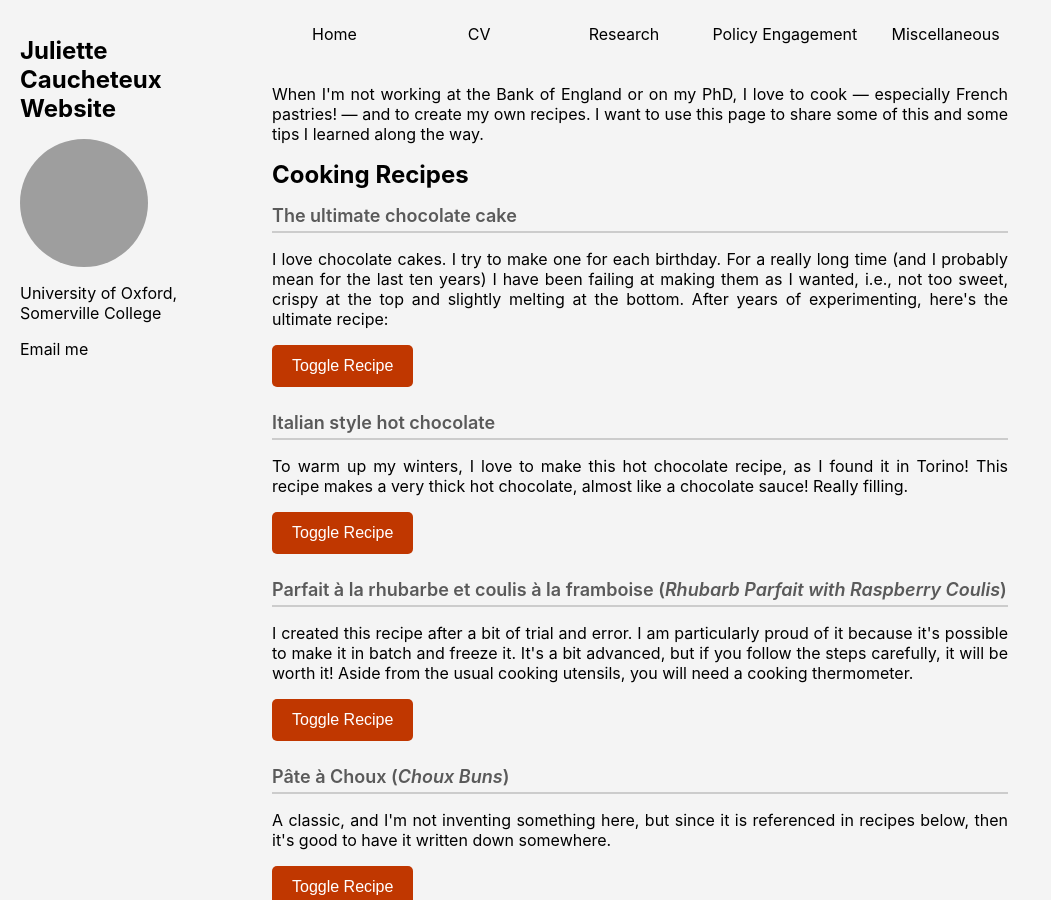
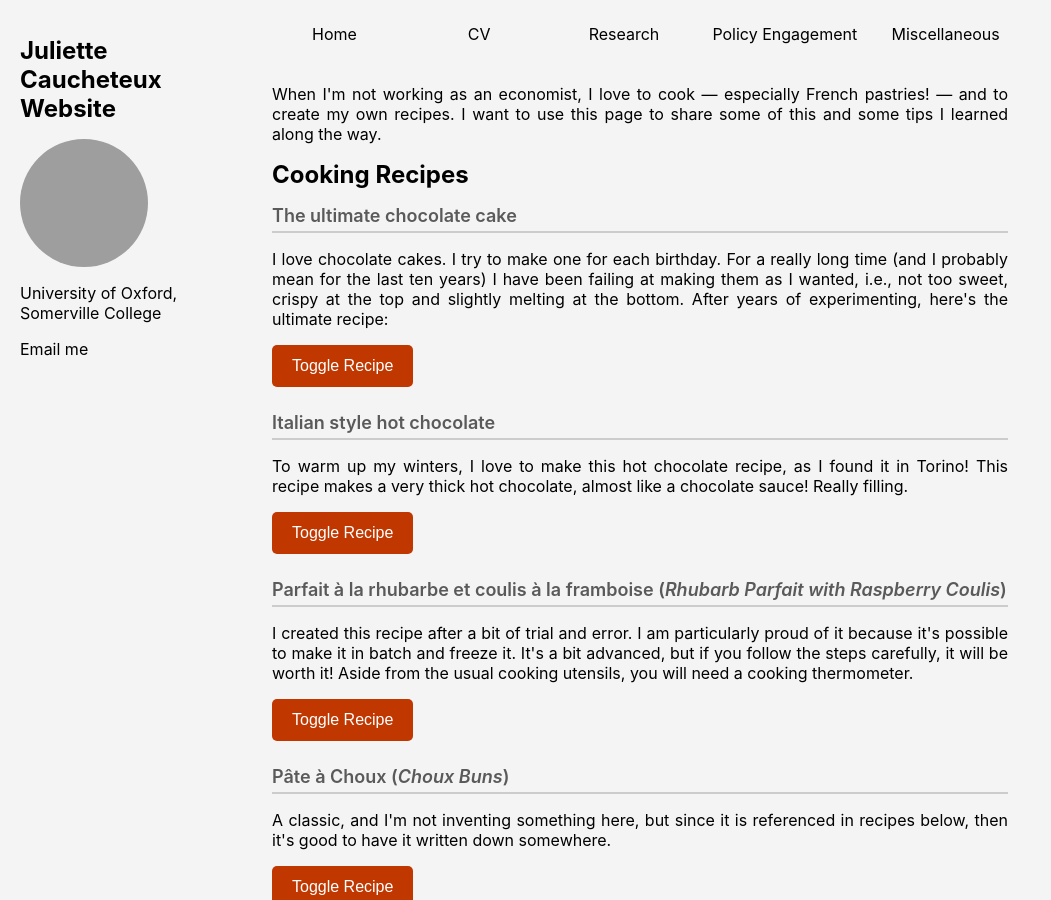
Before and after one commit to JulietteCx/juliettecx.github.io, a Jekyll site: the page built from _pages/miscellaneous/sweet.html, in a window 1280 px wide and 900 px high. Shown: the whole window, without its empty margins (0-1051 px from the left). Built offline with Jekyll 4.4.1, drawn with Linux system fonts in a browser that asks for light colours; grey boxes are pictures that could not be loaded.

Commit message:
Update sweet.html

```diff
--- a/_pages/miscellaneous/sweet.html
+++ b/_pages/miscellaneous/sweet.html
@@ -33,7 +33,7 @@ author_profile: true
     }
 </script>
 
-<p>When I'm not working at the Bank of England or on my PhD, I love to cook —
+<p>When I'm not working as an economist, I love to cook —
     especially French pastries! — and to create my own recipes. I want to use this page
     to share some of this and some tips I learned along the way.</p>
     <h1> Cooking Recipes </h1>
```
